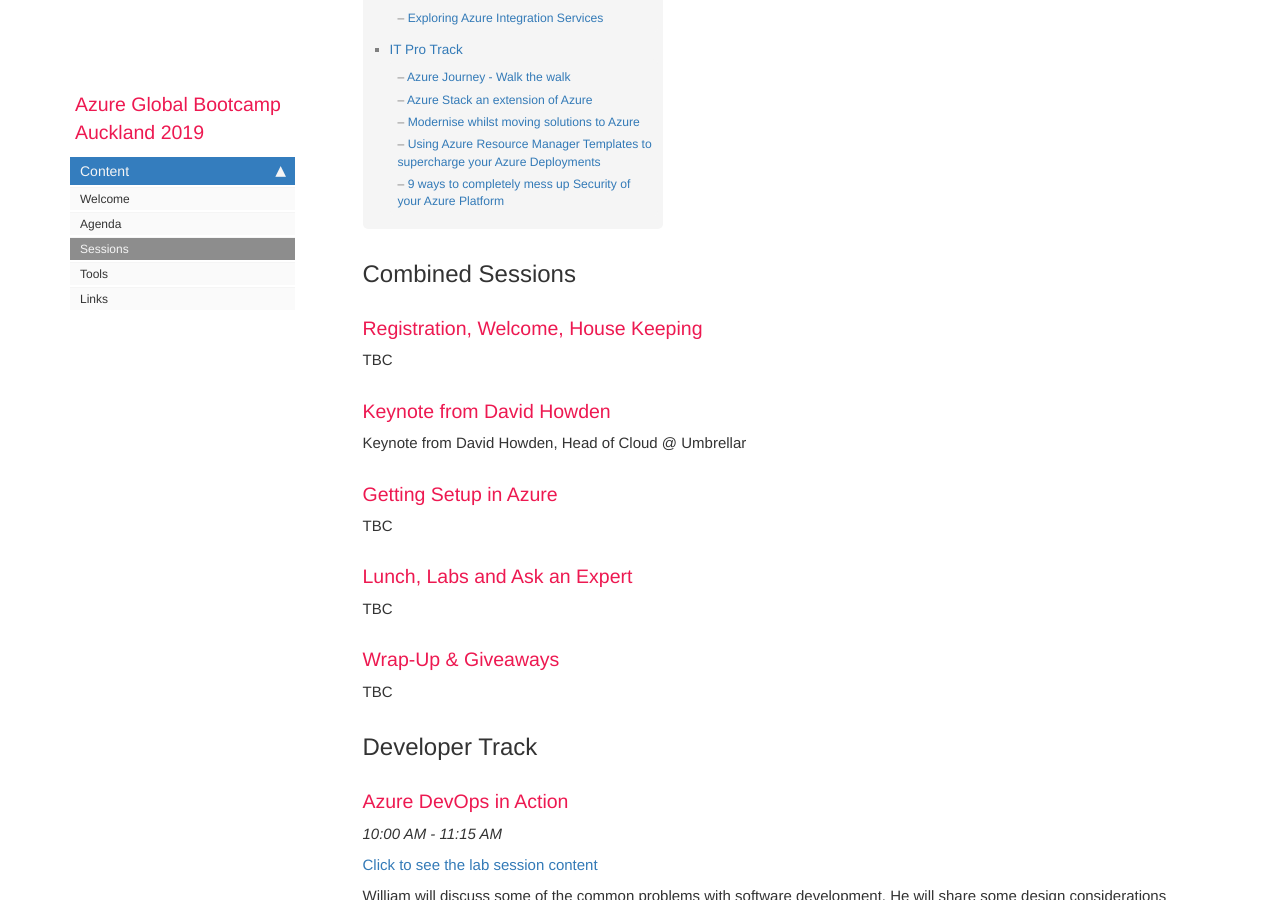
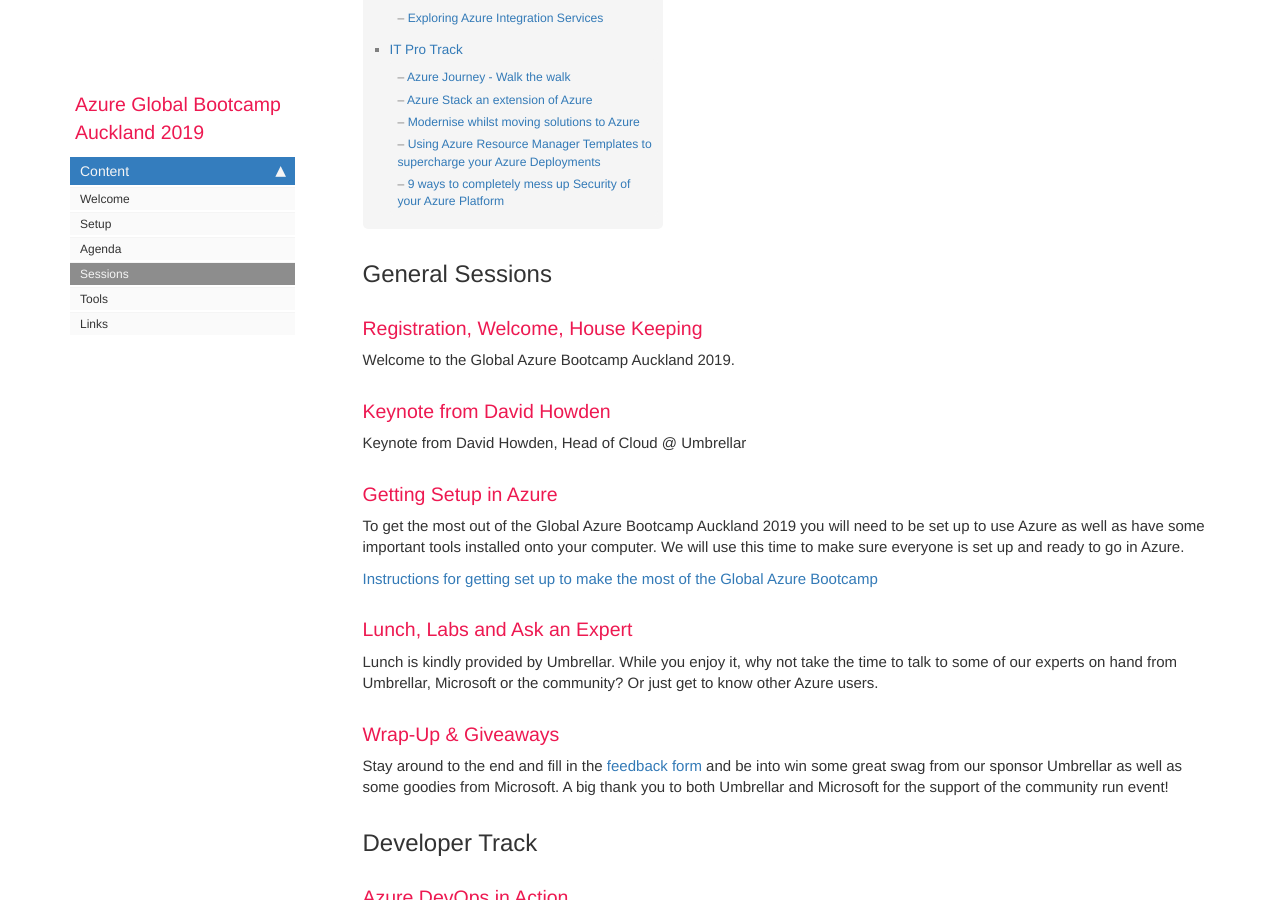
Before and after one commit to AotearoaAzureMeetup/global-azure-bootcamp-2019, a Jekyll site: the page built from content_sessions.md, in a window 1280 px wide and 900 px high, scrolled down 481 px. Built offline with Jekyll 4.4.1, drawn with Linux system fonts in a browser that asks for light colours; nearby versions of some CDN libraries; comment, search, counter and statistics services are not loaded; some of the changed text lies outside the part shown.

Commit message:
More work

```diff
--- a/_data/sidebars/home_sidebar.yml
+++ b/_data/sidebars/home_sidebar.yml
@@ -14,6 +14,10 @@ entries:
       output: web
       type: homepage
 
+    - title: Setup
+      url: /content_setup.html
+      output: web
+
     - title: Agenda
       url: /content_agenda.html
       output: web
--- a/_data/topnav.yml
+++ b/_data/topnav.yml
@@ -10,6 +10,9 @@ topnav_dropdowns:
         - title: Welcome
           url: /index.html
 
+        - title: Setup
+          url: /content_setup.html
+
         - title: Agenda
           url: /content_agenda.html
 
--- a/content_sessions.md
+++ b/content_sessions.md
@@ -6,11 +6,11 @@ permalink: content_sessions.html
 summary: Session details for the Global Azure Bootcamp Auckland 2019.
 ---
 
-## Combined Sessions
+## General Sessions
 
 ### Registration, Welcome, House Keeping
 
-TBC
+Welcome to the Global Azure Bootcamp Auckland 2019.
 
 ### Keynote from David Howden
 
@@ -18,15 +18,18 @@ Keynote from David Howden, Head of Cloud @ Umbrellar
 
 ### Getting Setup in Azure
 
-TBC
+To get the most out of the Global Azure Bootcamp Auckland 2019 you will need to be set up to use Azure as well as have some important tools installed onto your computer.
+We will use this time to make sure everyone is set up and ready to go in Azure.
+
+[Instructions for getting set up to make the most of the Global Azure Bootcamp](/content_setup.html)
 
 ### Lunch, Labs and Ask an Expert
 
-TBC
+Lunch is kindly provided by Umbrellar. While you enjoy it, why not take the time to talk to some of our experts on hand from Umbrellar, Microsoft or the community? Or just get to know other Azure users.
 
 ### Wrap-Up & Giveaways
 
-TBC
+Stay around to the end and fill in the [feedback form]() and be into win some great swag from our sponsor Umbrellar as well as some goodies from Microsoft. A big thank you to both Umbrellar and Microsoft for the support of the community run event!
 
 ## Developer Track
 
```
Also changed, not shown: content_setup.md (added, +9 -0 lines), index.md (+4 -2 lines).
